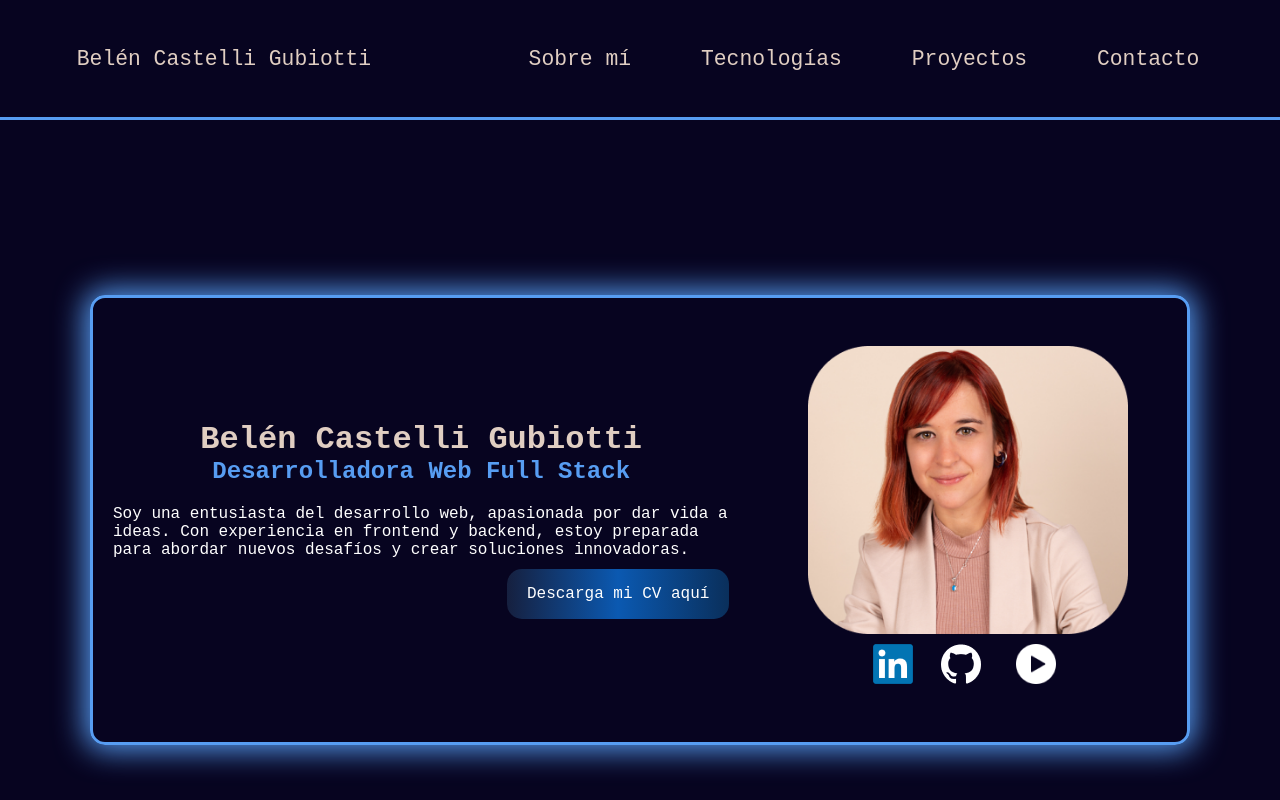
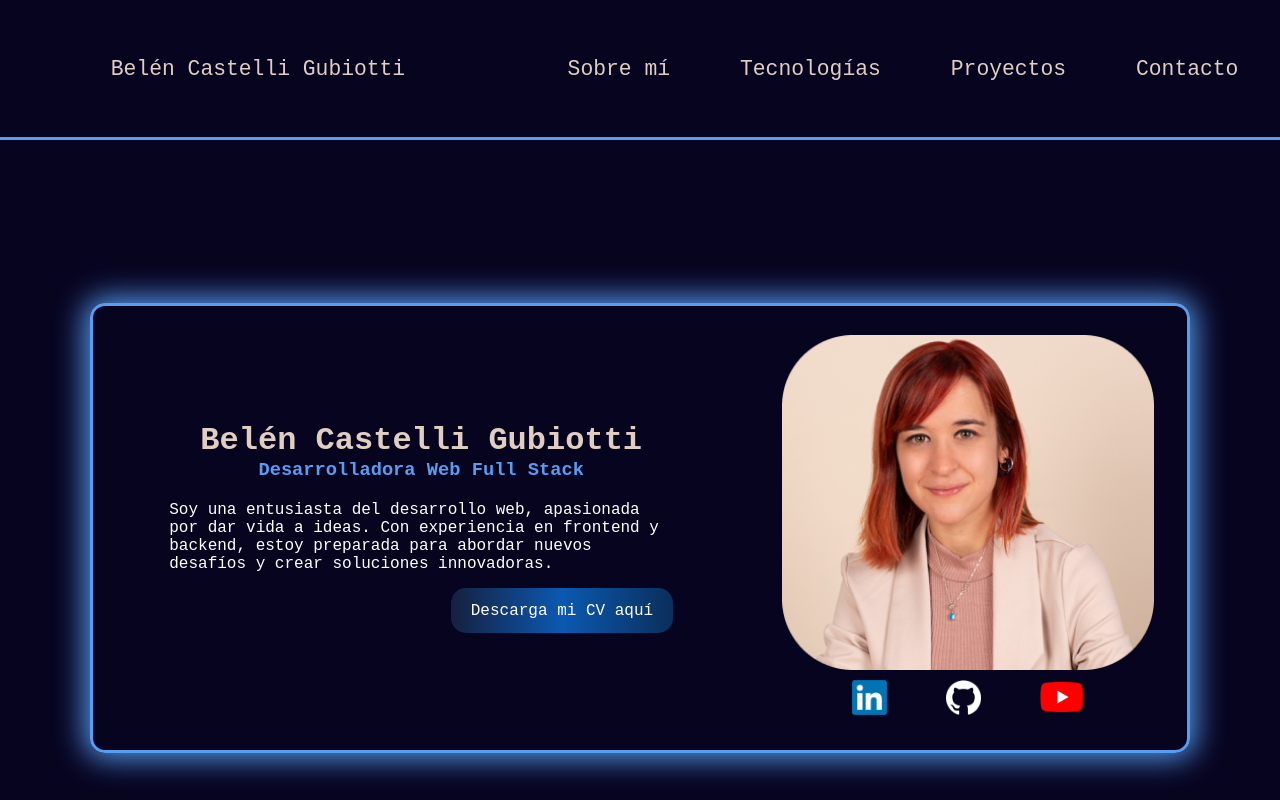
Before and after one commit to BelenCastelli/portfolio, an Angular app in the folder portfolio/: page / in a window 1280 px wide. Shown: the top 800 px of the page. Built offline with nearby package versions, Linux system fonts and the light colour scheme.

Commit message:
presentacion2

```diff
--- a/portfolio/src/app/components/header/header.component.css
+++ b/portfolio/src/app/components/header/header.component.css
@@ -1,8 +1,10 @@
 .header {
     width: 100%;
-    height: 120px;
+    height: 140px;
+    padding: 20px;
 
     display: flex;
+    gap: 50px;
     position: fixed;
     top: 0px;
 
@@ -22,12 +24,14 @@
 }
 
 .title{
-    width: 35%;
+    width: 40%;
     justify-content: center;
 }
 
+.title p {text-align: center;}
+
 .nav {
-    width: 65%;
+    width: 60%;
 }
 
 .nav ul {
@@ -38,7 +42,7 @@
     flex-wrap: wrap;
     align-items: center;
     justify-content: center;
-    gap: 70px;
+    column-gap: 70px;
 
     list-style: none;
 }
--- a/portfolio/src/app/pages/home/home.component.css
+++ b/portfolio/src/app/pages/home/home.component.css
@@ -1,12 +1,12 @@
 
 .main{
     width: 100%;
-    margin-top: 120px;
+    margin-top: 140px;
 }
 
 /* Presentation */
 .presentation{
-    height: 800px;
+    height: 775px;
     background-color: #070420;
 
     display: flex;
@@ -33,36 +33,40 @@
     flex-direction: column;
     align-items: center;
     justify-content: center;
-    gap: 20px;
 }
 
-.title{
+.title, .myInfo{
+    width: 85%;
+    padding: 10px;
+
     display: flex;
     flex-direction: column;
     align-items:center;
     justify-content: center;
 }
 #titleName{
-    font-size: 4vh;
+    font-size: 24pt;
+    text-align: center;
 }
 #subtitle{
     color: #579DF2;
+    text-align: center;
+    /* font-size: 1.8vw; */
 }
 
 .myInfo{
-    display: flex;
-    flex-direction: column;
-    align-items: center;
-    gap: 10px;
+ gap: 15px;
 }
 
 .myInfo p {
     color: white;
+    /* font-size: 1.2vw; */
 }
 
 .downloadCV{
-    height: 50px;
+    height: 45px;
     padding: 20px;
+
 
     align-self: flex-end;
     display: flex;
@@ -73,6 +77,7 @@
 .downloadCV a {
     text-decoration: none;
     color: white;
+    text-align: center;
 
 }
 .downloadCV:hover{
@@ -88,20 +93,68 @@
     flex-direction: column;
     justify-content: center;
     align-items: center;
+    gap: 10px;
 
 }
 
+.myPhoto{
+    width: 85%;
+    display: flex;
+    justify-content: center;
+}
+
+#photoPerfil{
+    width: 100%;
+    height: 100%;
+    object-fit: cover;
+}
+
 .social{
-    width: 50%;
+    width: 80%;
     display: flex;
     align-items: center;
-    justify-content: space-around;
+    justify-content: space-evenly;
 }
+
 
 .socialIcon:hover{
     cursor: pointer;
 }
 
+.icon:hover{
+    filter: brightness(60%);
+}
+
+.modalVideo{
+    width: 1100px;
+    height: 450px;
+    padding: 10px;
+    position: absolute;
+    right: 400px;
+    z-index: 99;
+
+    border: solid #579DF2;
+    border-radius: 15px;
+    box-shadow: 0px 0px 30px 5px #579DF2;
+    background-color: #070420;
+
+    display: flex;
+    flex-direction: column;
+
+}
+
+
+.video{
+    align-self: center;
+}
+
+.close{
+    align-self: flex-end;
+}
+#closeCV:hover{
+    cursor: pointer;
+    box-shadow: 0px 0px 10px 1px red;
+}
 /* About */
 .about{
     height: 650px;
--- a/portfolio/src/app/pages/home/home.component.html
+++ b/portfolio/src/app/pages/home/home.component.html
@@ -4,47 +4,61 @@
             <div class="cardInfo">
                 <div class="title">
                     <h1 id="titleName">Belén Castelli Gubiotti</h1>
-                    <h2 id="subtitle">Desarrolladora Web Full Stack</h2>
+                    <h3 id="subtitle">Desarrolladora Web Full Stack</h3>
                 </div>
                 <div class="myInfo">
                     <p>Soy una entusiasta del desarrollo web, apasionada por dar vida a ideas.  Con experiencia en frontend y backend,
                         estoy preparada para abordar nuevos desafíos y crear soluciones innovadoras.</p>
                     <div class="downloadCV">
                         <a href="../../../assets/docs/CV_BelenCastelliGubiotti.pdf" target="_blank">
-                            <!-- <div>
-                                <img src="../../../assets/images/CV.png" alt="">
-                            </div> -->
                            Descarga mi CV aquí
                         </a>
                     </div>
                 </div>
-
             </div>
             <div class="cardPhoto">
                 <div class="myPhoto">
-                    <img id="photo" src="../../../assets/images/image 1.png" alt="Foto BelenCastelli" width="320px">
+                    <img id="photo" src="../../../assets/images/image 1.png" alt="Foto BelenCastelli" width="320px" id="photoPerfil">
                 </div>
                 <div class="social">
                     <div class="socialIcon">
                         <a href="https://www.linkedin.com/in/bel%C3%A9n-castelli-gubiotti-34b111263/" target="_blank">
-                            <img id="linkedin" src="../../../assets/images/LinkedIn_logo_initials 1.png" alt="Linkedin Logo">
+                            <img id="linkedin" src="../../../assets/images/LinkedIn_logo_initials 1.png" alt="Linkedin Logo" height="35px" class="icon">
                         </a>
                     </div>
                     <div class="socialIcon">
                         <a href="https://github.com/BelenCastelli">
-                            <img id="github" src="../../../assets/images/klipartz 1.png" alt="github logo">
+                            <img id="github" src="../../../assets/images/klipartz 1.png" alt="github logo" height="35px" class="icon">
                         </a>
                     </div>
                     <div class="socialIcon">
-                        <img id="videocv" src="../../../assets/images/Circled Play.png" alt="icon video">
+
+                        <img id="videocv" src="../../../assets/images/image 11.png" alt="icon youTube" height="30px" class="icon"
+                        (click)="openVideo()">
                     </div>
 
                 </div>
 
             </div>
+            <div *ngIf="modalVideo">
+                <div class="modalVideo">
+                    <div class="close">
+                        <img src="../../../assets/images/Cancel.png" alt="" id="closeCV"
+                        (click)="closeVideo()">
+                    </div>
+                    <div class="video">
+                        <iframe width="560" height="315" src="https://www.youtube.com/embed/2gG7gCRinRk?si=pxREnDXsppmLiuVg" title="YouTube video player" frameborder="0" allow="accelerometer; autoplay; clipboard-write; encrypted-media; gyroscope; picture-in-picture; web-share" referrerpolicy="strict-origin-when-cross-origin" allowfullscreen></iframe>
+                    </div>
+
+                </div>
+            </div>
         </div>
 
+
+
     </section>
+
+
 
     <section class="about">
 
--- a/portfolio/src/app/pages/home/home.component.ts
+++ b/portfolio/src/app/pages/home/home.component.ts
@@ -7,4 +7,15 @@ import { Component } from '@angular/core';
 })
 export class HomeComponent {
 
+  public modalVideo: boolean = false
+  constructor(){}
+
+  public openVideo(){
+    this.modalVideo = true
+  }
+
+  public closeVideo(){
+    this.modalVideo = false
+  }
+
 }
```
Also changed, not shown: portfolio/src/assets/images/Cancel.png (added), portfolio/src/assets/images/image 11.png (added).
